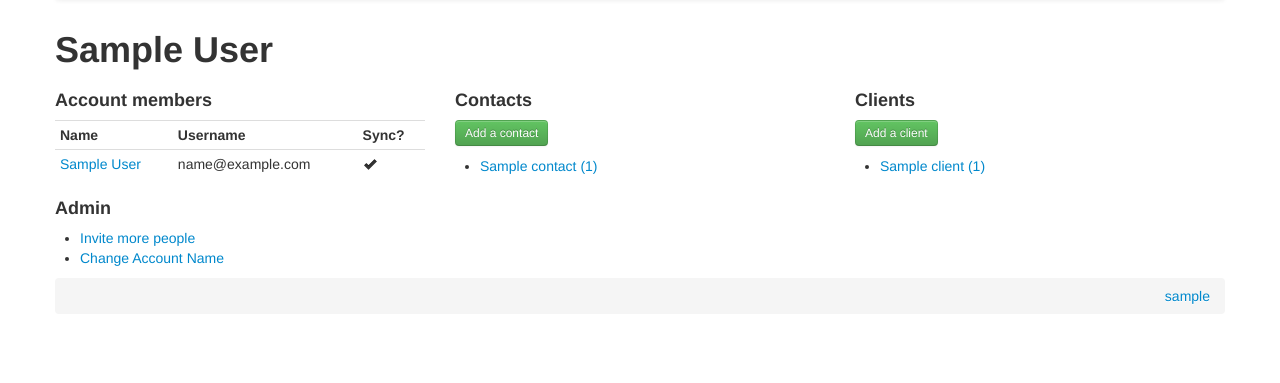
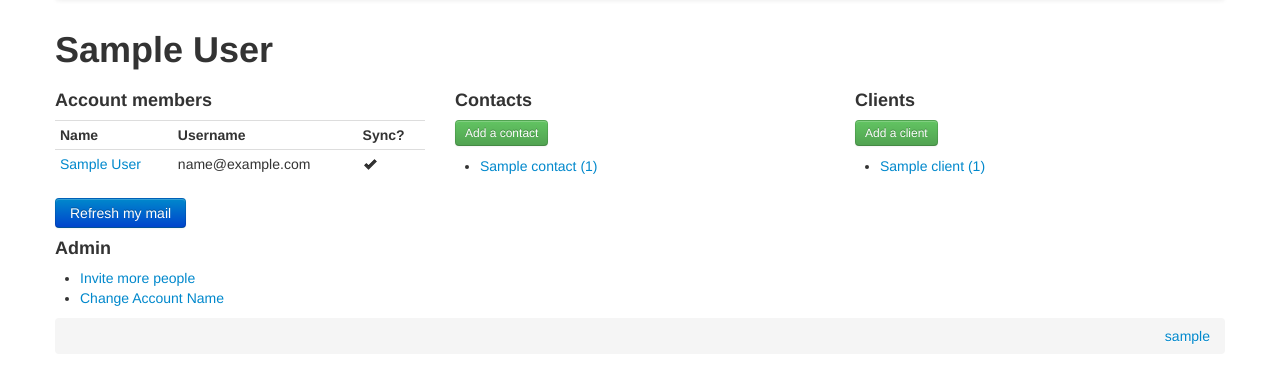
Before and after one commit to jmoswalt/djangodash2012, a Django app: a page that uses oldmail/templates/account_sidebar.html in a window 1280 px wide. Shown: the part 42-425 px from the top of the page. Run offline with Django 3.2, Linux system fonts and the light colour scheme; a user stored in the database is signed in; tables that the repository leaves empty hold one stand-in row (values such as "Sample post"); parts of the project's set-up code (start-up, migrations or seed data) failed here and were passed over; some libraries are stand-ins or nearby versions.

Commit message:
Quick view to let a user manually refresh their mail.

```diff
--- a/oldmail/templates/account_sidebar.html
+++ b/oldmail/templates/account_sidebar.html
@@ -23,10 +23,8 @@
                 {% endif %}</td>
             </tr>
         {% endfor %}
-        {% if request.user.profile.is_account_admin %}
-
-        {% endif %}
         </table>
+        <p><a class="btn btn-primary" href="{% url get_mail account.slug %}">Refresh my mail</a></p>
     </div>
     {% if request.user.profile.is_account_admin %}
     <div>
--- a/oldmail/urls.py
+++ b/oldmail/urls.py
@@ -6,6 +6,8 @@ urlpatterns = patterns('oldmail.views',
     url(r'^$', views.AccountView.as_view(), name="account_detail"),
     url(r'^invite/$', views.AccountInviteView.as_view(), name="account_invite"),
     url(r'^change/$', views.AccountChangeView.as_view(), name="account_change"),
+
+    url(r'^getmail/$', 'get_mail', name="get_mail"),
 
     url(r'^oauth1/$', 'oauth_connect', name="oauth_connect"),
 
--- a/oldmail/views.py
+++ b/oldmail/views.py
@@ -12,6 +12,7 @@ from django.views.generic.edit import FormView, UpdateView, CreateView
 from django.conf import settings
 from django.http import Http404
 from django.template import RequestContext
+from django.core.management import call_command
 from django.shortcuts import render_to_response, get_object_or_404
 from django.utils import simplejson
 from django.contrib.auth.decorators import login_required
@@ -26,6 +27,13 @@ from oldmail.utils import send_email, random_string
 
 from oldmail.xoauth import get_oauth_signature
 
+
+@login_required
+def get_mail(request, slug):
+    args = [request.user.email]
+    call_command('get_mail', *args)
+    messages.success(request, 'Your mail has been updated.', extra_tags='success')
+    return HttpResponseRedirect(reverse('account_detail', args=[request.user.profile.account.slug]))
 
 @login_required
 def oauth_connect(request, slug, template_name='oauth1.html'):
```
